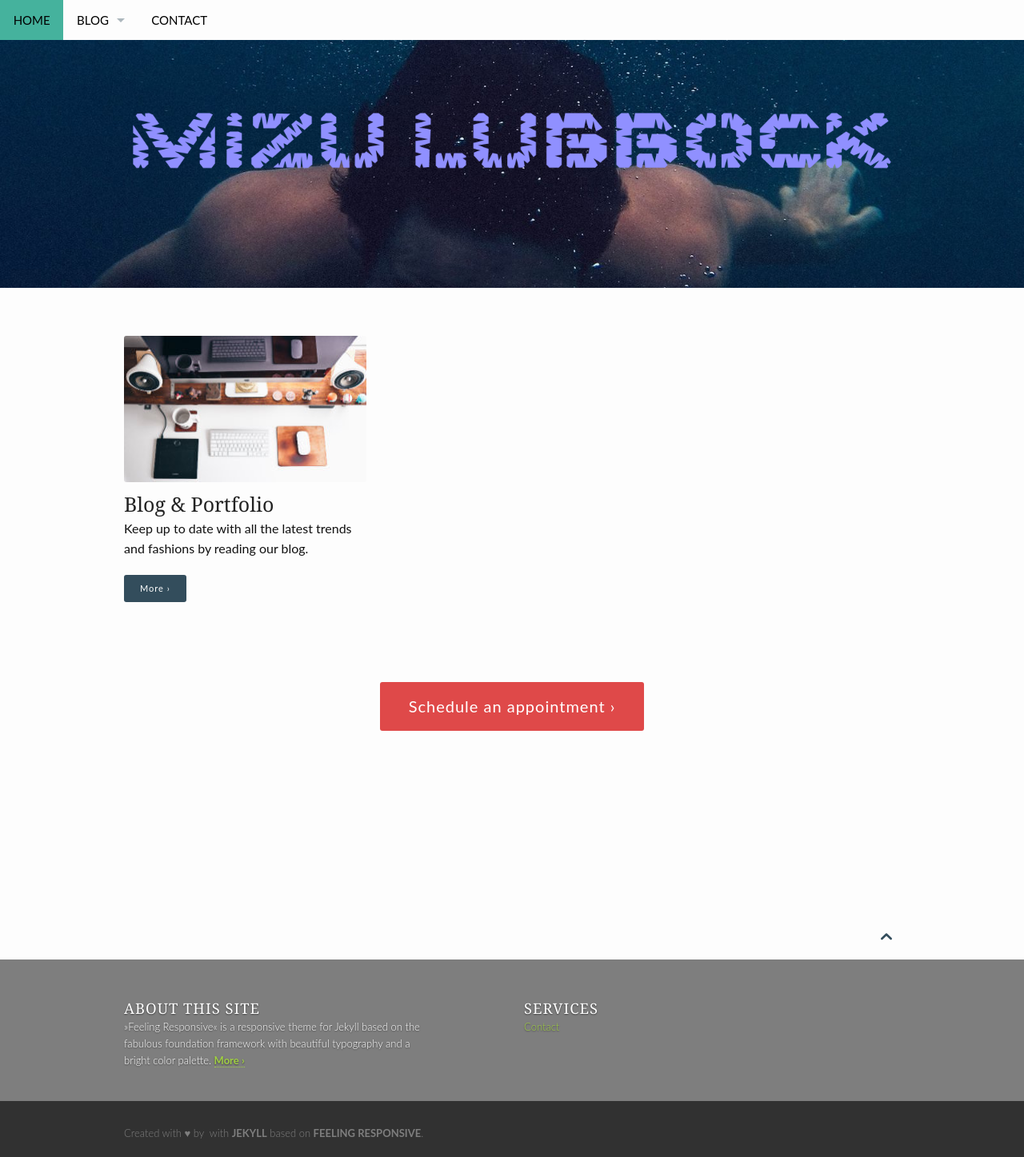
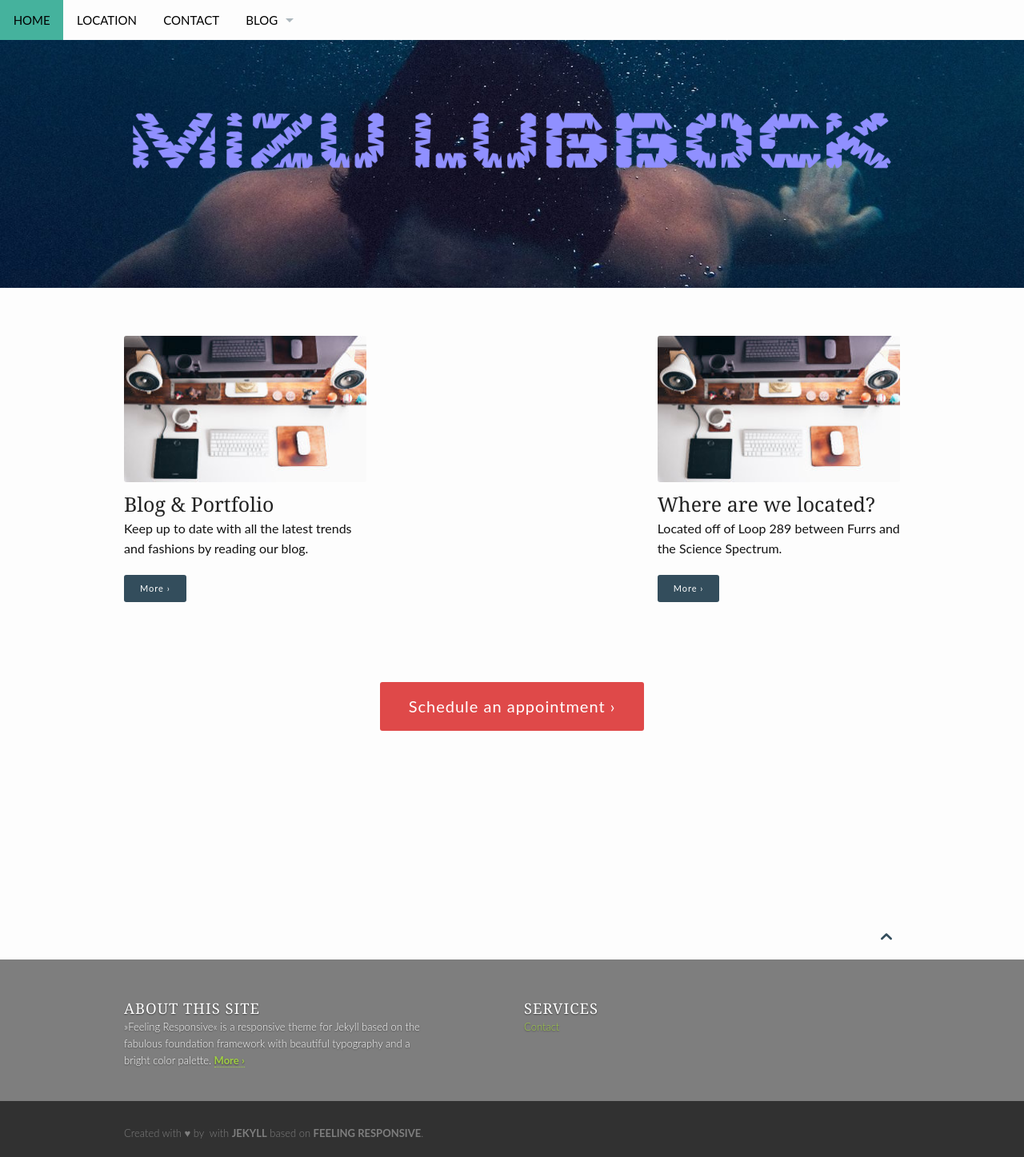
Before and after one commit to cprieger/Mizu, a Jekyll site: the page built from pages/pages-root-folder/index.md, in a window 1280 px wide. Shown: the whole page at 80% size. Built offline with Jekyll 4.4.1, drawn with Linux system fonts in a browser that asks for light colours.

Commit message:
Update contact information and add a location page.

```diff
--- a/pages/pages-root-folder/index.md
+++ b/pages/pages-root-folder/index.md
@@ -12,6 +12,12 @@ widget1:
   url: 'http://mizulubbock.com/blog/'
   image: widget-1-302x182.jpg
   text: 'Keep up to date with all the latest trends and fashions by reading our blog.'
+widget2:
+  title: "Where are we located?"
+  url: 'http://mizulubbock.com/location/'
+  image: widget-1-302x182.jpg
+  text: 'Located off of Loop 289 between Furrs and the Science Spectrum.'
+
 #
 # Use the call for action to show a button on the frontpage
 #
```
Also changed, not shown: _data/navigation.yml (+8 -4 lines), pages/contact.md (+4 -12 lines), pages/location.md (added, +14 -0 lines).
